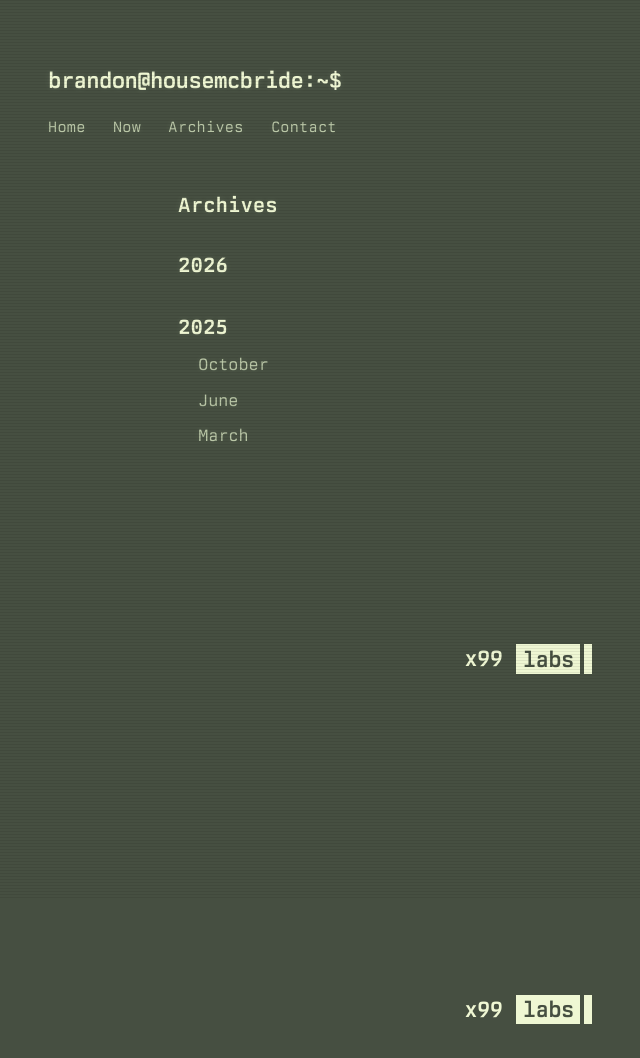
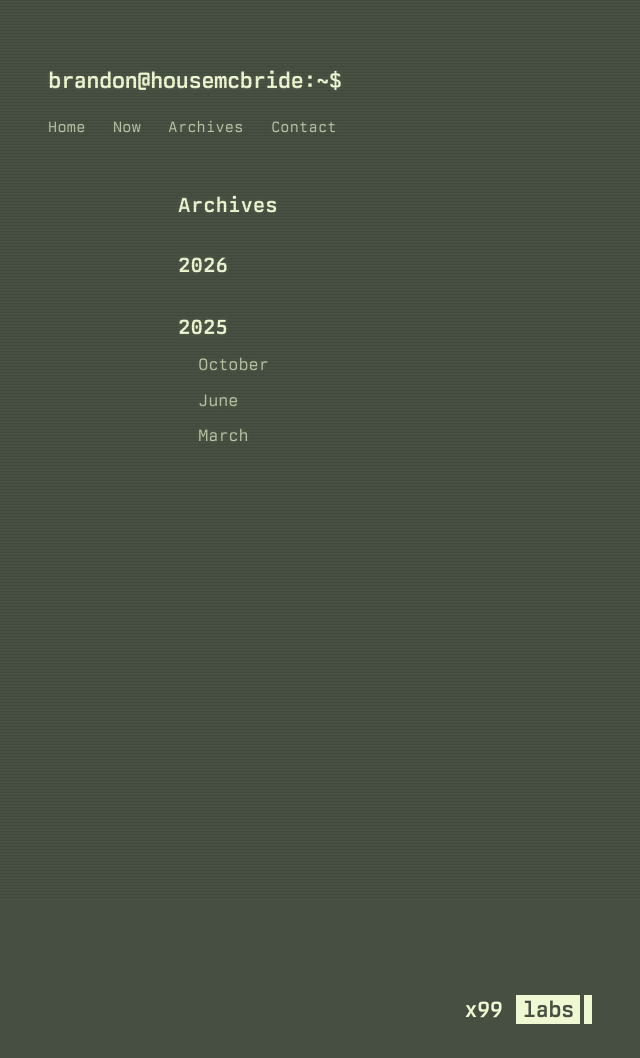
Before and after one commit to bmcbride-op/bmcbride-op.github.io, a Jekyll site: the page built from archives.html, in a window 1280 px wide. Shown: the whole page, without its empty margins (112-752 px from the left). Built offline with Jekyll 4.4.1, drawn with Linux system fonts in a browser that asks for light colours; some web fonts are replaced.

Commit message:
Remove footer from archives.html
Removed footer section from archives.html

```diff
--- a/archives.html
+++ b/archives.html
@@ -48,11 +48,3 @@ title: Archives
     </div> <!-- Close archive-year -->
   {% endif %}
 </div>
-
-<footer class="site-footer">
-  <a href="/" aria-label="x99 labs — home">
-    <span class="x99-wordmark">
-      x99 <span class="x99-wordmark__block"><span class="x99-wordmark__tag">labs</span></span>
-    </span>
-  </a>
-</footer>
```
